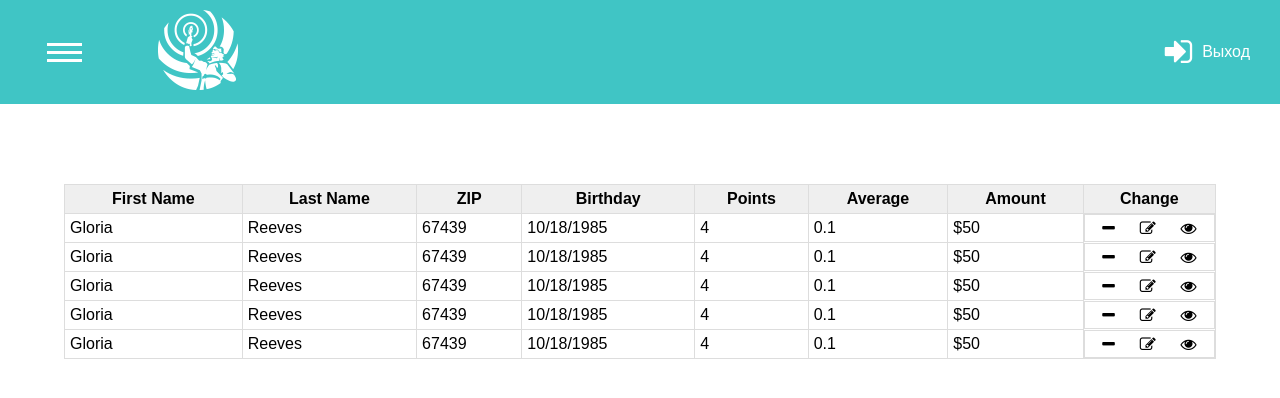
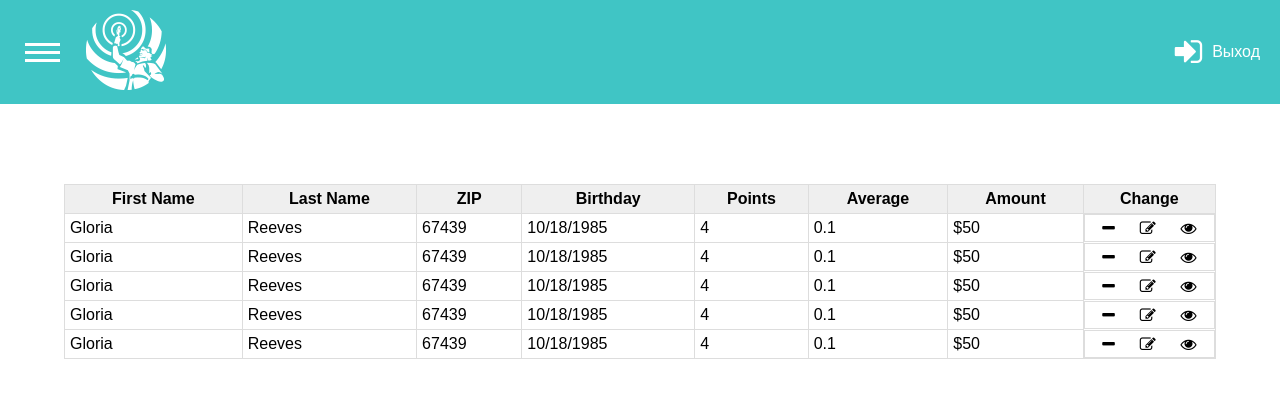
Before and after one commit to BehzodRj/MavjiSomon, an Angular app: page /account in a window 1280 px wide. Shown: the top 398 px of the page. Built offline with nearby package versions, Linux system fonts and the light colour scheme; a web font is replaced by a local one.

Commit message:
Changing account-page

```diff
--- a/src/app/account-page/account-page.component.css
+++ b/src/app/account-page/account-page.component.css
@@ -1,14 +1,3 @@
-*{
-    box-sizing: border-box;
-    padding: 0;
-    margin: 0;
-}
-body{
-    padding: 0;
-    margin: 0;
-    font-family: Arial, sans-serif;
-}
-
 .header{
     display: flex;
     justify-content: space-between;
@@ -17,11 +6,14 @@ body{
     background: #00B2b2bf;
 }
 .container{
-    width: 90%;
+    width: 100vw;
     display: flex;
     align-items: center;
     justify-content: space-between;
-    padding: 0 30px ;
+    margin: 0 20px;
+}
+.logo {
+    margin-right: 20px;
 }
 .logOut{
     display: flex;
@@ -37,7 +29,8 @@ body{
 
 
  .hamburger-menu{
-     width: 10%;
+     width: 50px;
+     margin-left: 20px;
      display: flex;
      align-items: center;
      justify-content: center;
@@ -95,7 +88,7 @@ body{
 .menu__item {
     display: block;
     padding: 12px 24px;
-    color: #333;
+    color: #fff;
     font-family: 'Roboto', sans-serif;
     font-size: 20px;
     font-weight: 600;
@@ -103,6 +96,7 @@ body{
 }
 .menu__item:hover {
     background-color: #CFD8DC;
+    color: #333;
 }
 #menu__toggle:checked ~ .menu__btn > span {
     transform: rotate(45deg);
```
